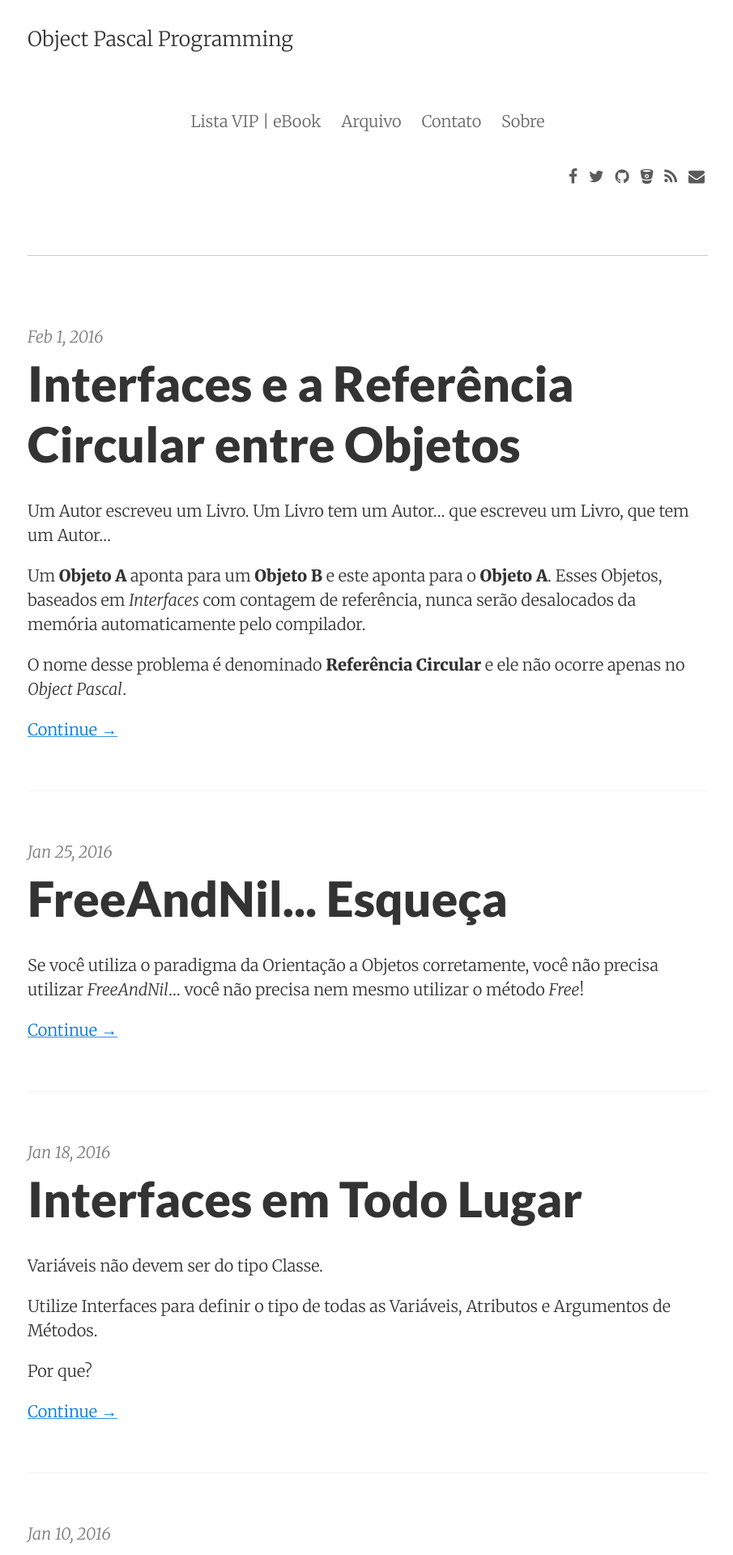
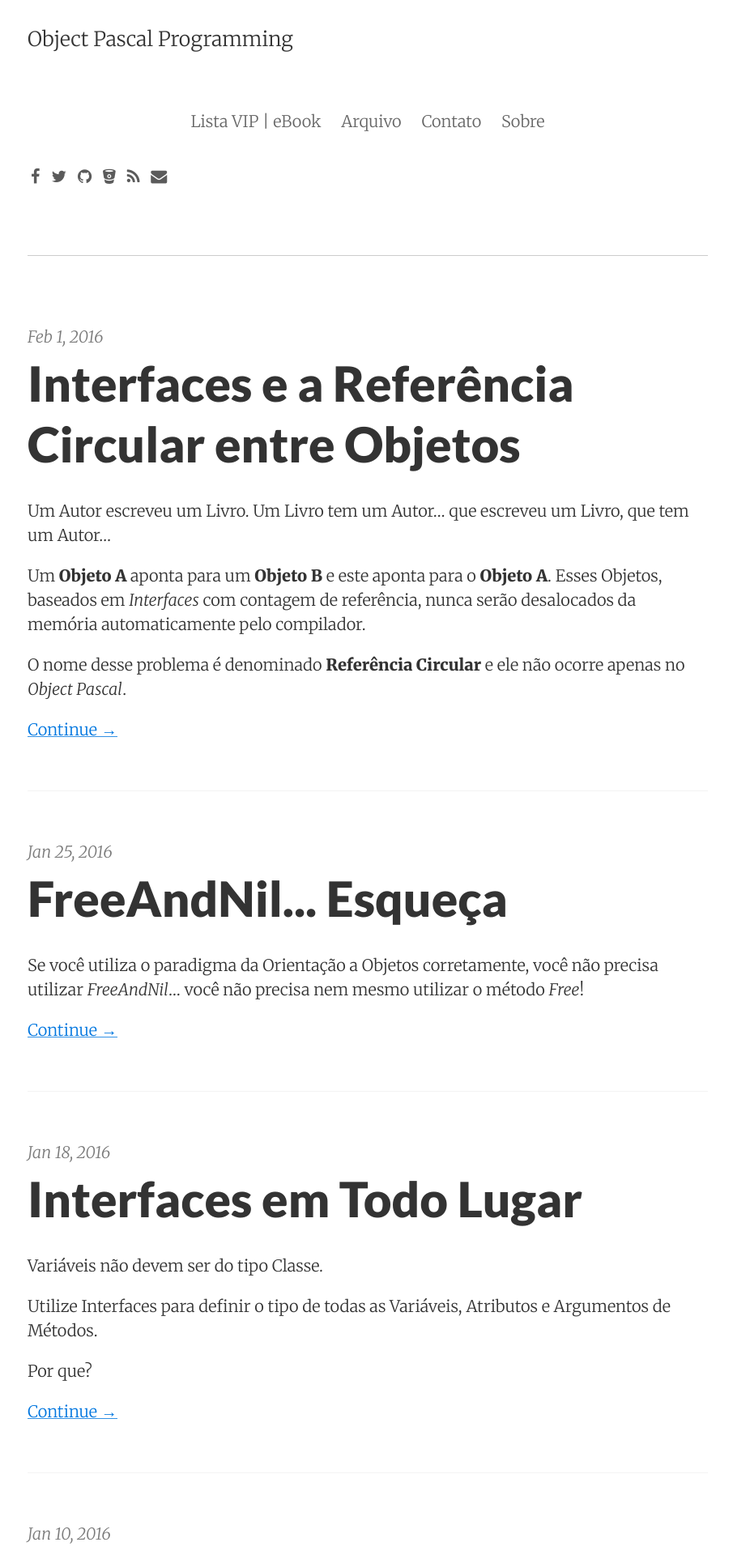
Before and after one commit to mdbs99/opp, a Jekyll site: the page built from index.html, in a window 1280 px wide. Shown: the top 1920 px of the page at 81% size, without its empty margins (186-1091 px from the left). Built offline with Jekyll 4.4.1, drawn with Linux system fonts in a browser that asks for light colours; nearby versions of some CDN libraries; the list of posts is cut into pages by our own code.

Commit message:
Update social_links.html

```diff
--- a/_includes/social_links.html
+++ b/_includes/social_links.html
@@ -1,5 +1,5 @@
 <div class="social-icons">
-  <div class="social-icons-right">
+  <div>
     {% if site.facebook_site %}
       <a class="fa fa-facebook" href="https://www.facebook.com/{{ site.facebook_site }}"></a>
     {% endif %}
```
